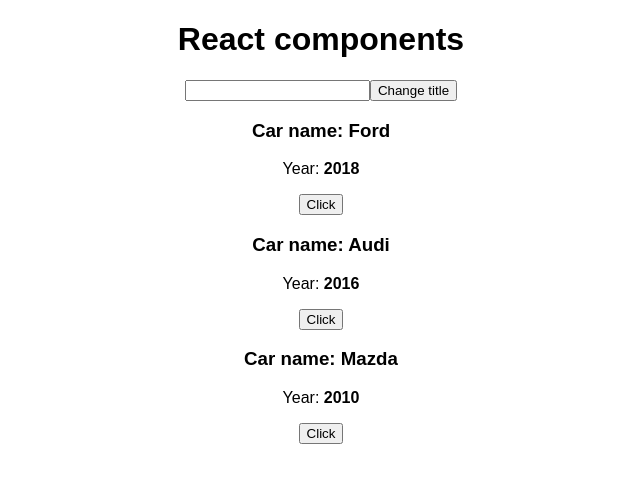
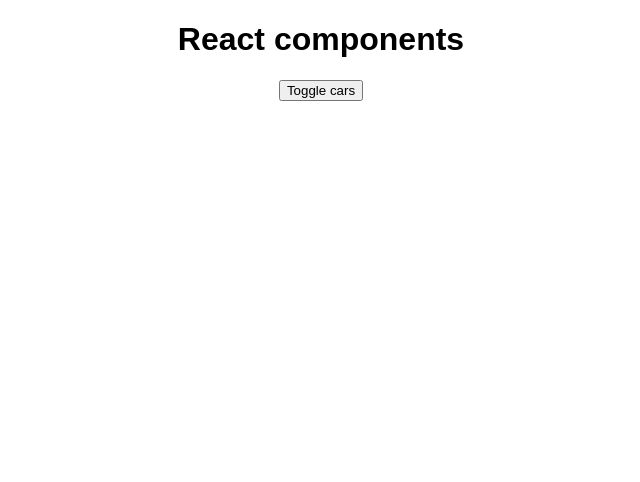
Before and after one commit to tanyaro0607/react-app-cars, a React (Create React App) app: page / in a window 1280 px wide. Shown: the top 482 px of the page, without its empty margins (319-959 px from the left). Built offline with nearby package versions, Linux system fonts and the light colour scheme.

Commit message:
доб тернарного оператора

```diff
--- a/src/App.js
+++ b/src/App.js
@@ -10,7 +10,8 @@
       {name: 'Audi', year: 2016},
       {name: 'Mazda', year: 2010}
     ],
-    pageTitle: 'React components'
+    pageTitle: 'React components',
+    showCars: false
   }
 
   changeTitleHandler = (newTitle) => {
@@ -20,31 +21,37 @@
     })
   }
 
-  //Изменение заготовка чере инпут
-  handleInput = (event) => {
+  toggleCarsHandler = () => {
+    //setState - метод для изменения состояния state
     this.setState({
-      pageTitle: event.target.value
+      showCars: !this.state.showCars //инверсия true-false
     })
   }
+
+  // //Изменение заготовка чере инпут
+  // handleInput = (event) => {
+  //   this.setState({
+  //     pageTitle: event.target.value
+  //   })
+  // }
 
   render() {
     const divStyle = {
       textAlign: 'center'
     }
 
-    const cars = this.state.cars
-
     return (
       <div style={divStyle}>
         <h1>{this.state.pageTitle}</h1>
 
-        <input type='text' onChange={this.handleInput}/>
+        {/* <input type='text' onChange={this.handleInput}/> */}
 
         <button
-          onClick={this.changeTitleHandler.bind(this, 'Changed!')}
-          >Change title</button>
+          onClick={this.toggleCarsHandler}
+          >Toggle cars</button>
 
-        {this.state.cars.map((car, index) => {
+        { this.state.showCars ?
+            this.state.cars.map((car, index) => {
               return (
                 <Car
                   key={index}
@@ -53,7 +60,8 @@
                   onChangeTitle={() => this.changeTitleHandler(car.name)}
                 />
               )
-        })}
+            }) : null
+      }
 
       </div>
     );
```
Lines whose indentation alone changed are shown as unchanged.
